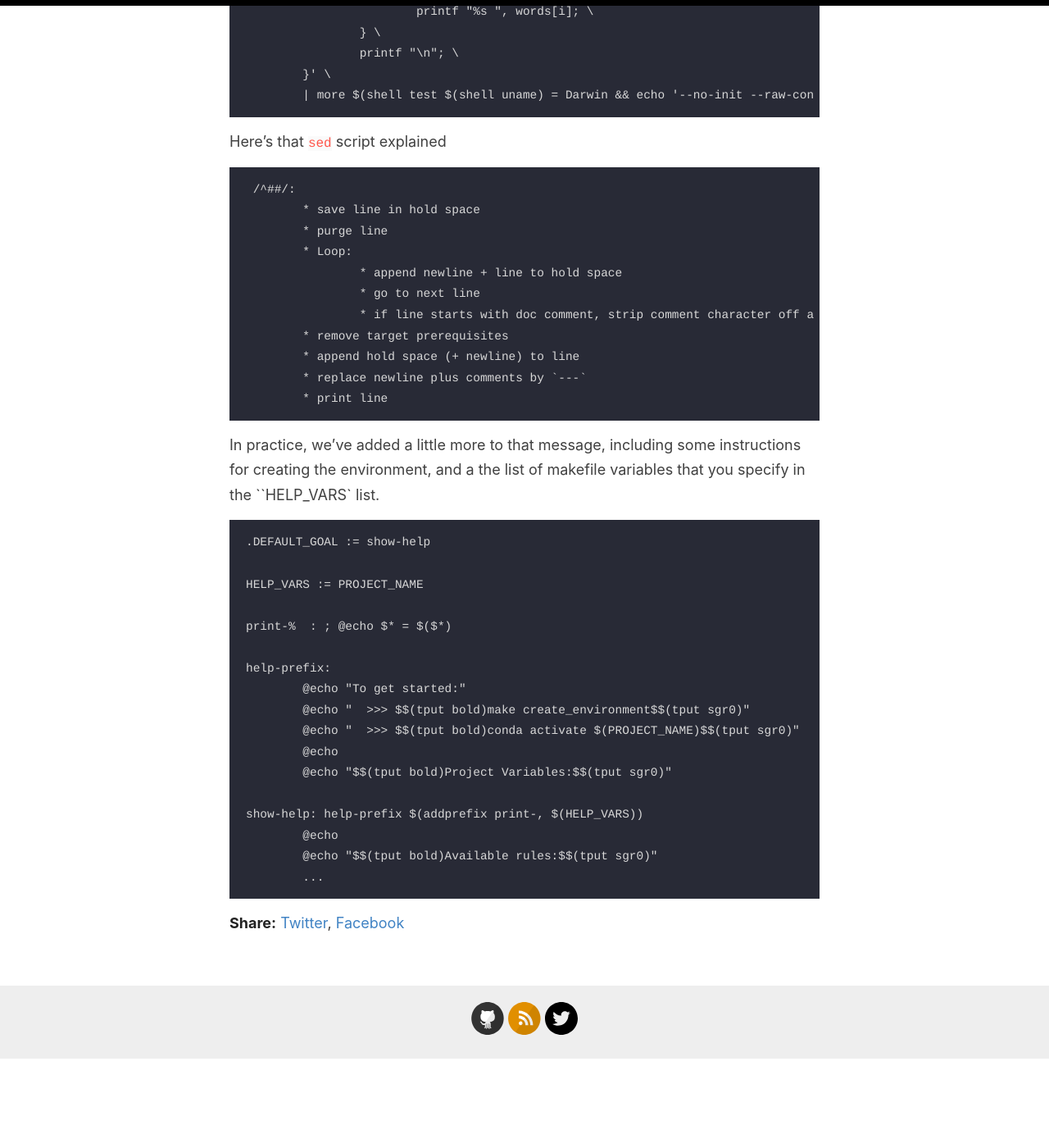
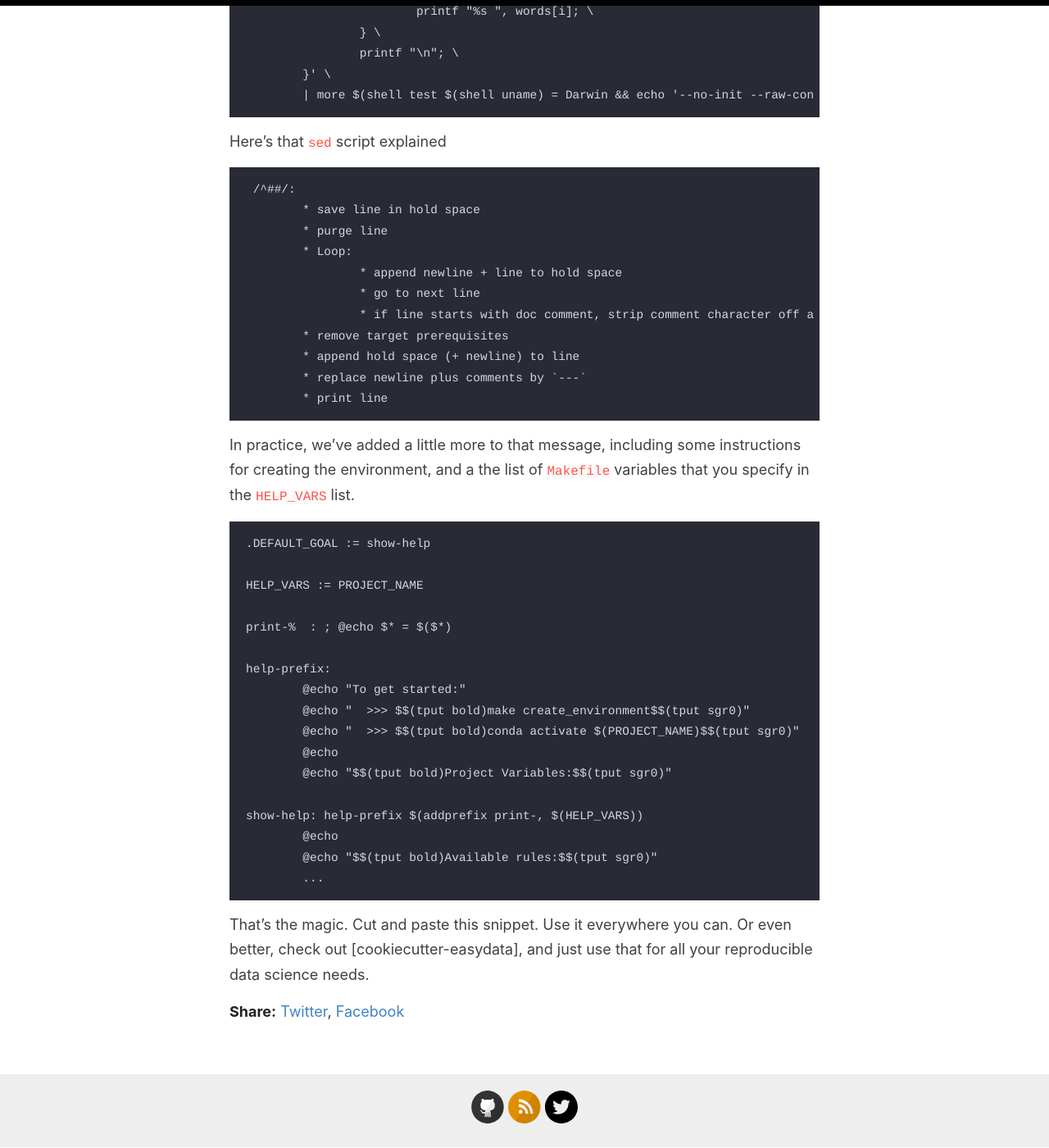
Before and after one commit to hackalog/hackalog.github.io, a Jekyll site: the page built from _posts/2020-01-28-makefile-add-help.md, in a window 1280 px wide and 1400 px high, scrolled down 2038 px. Shown: the whole window at 82% size. Built offline with Jekyll 4.4.1, drawn with Linux system fonts in a browser that asks for light colours; before the commit the page ends 3330 px from its top, so only the background shows below that; some of the changed text lies outside the part shown.

Commit message:
typos and cleanups

```diff
--- a/_posts/2020-01-28-makefile-add-help.md
+++ b/_posts/2020-01-28-makefile-add-help.md
@@ -3,14 +3,14 @@
 title: The Self-Documenting Makefile
 date: 2020-01-28
 categories: [reproducibility, makefiles, easydata]
-excerpt: How to include a self-documenting `show-help` target in every `Makefile` you create.
+excerpt: How to include a self-documenting `show-help` target in every `Makefile` you create, and make it your default rule.
 ---
 
-**TL;DR** : _Include a self-documenting `show-help`
+**TL;DR** : _How to include a self-documenting `show-help`
 target in every `Makefile` you create, and make it your default rule._
 
 Here's a trick that we borrowed from [cookiecutter-datascience] (who
-borrowed it from [marmelab-blog]). It's such a good one that it has
+borrowed it from [Marmelab]). It's such a good one that it has
 become a fixture in every `Makefile` we create:
 
 The default rule (the one invoked if you just type `make`) is
@@ -99,8 +99,8 @@
 ~~~
 
 In practice, we've added a little more to that message, including some
-instructions for creating the environment, and a the list of makefile
-variables that you specify in the ``HELP_VARS` list.
+instructions for creating the environment, and a the list of `Makefile`
+variables that you specify in the `HELP_VARS` list.
 
 ~~~
 .DEFAULT_GOAL := show-help
@@ -122,5 +122,9 @@
 	...
 ~~~
 
-[marmelab-blog]: http://marmelab.com/blog/2016/02/29/auto-documented-makefile.html
+That's the magic. Cut and paste this snippet. Use it everywhere you
+can. Or even better, check out [cookiecutter-easydata], and just use
+that for all your reproducible data science needs.
+
+[marmelab]: http://marmelab.com/blog/2016/02/29/auto-documented-makefile.html
 [cookiecutter-datascience]: https://drivendata.github.io/cookiecutter-data-science/
```
